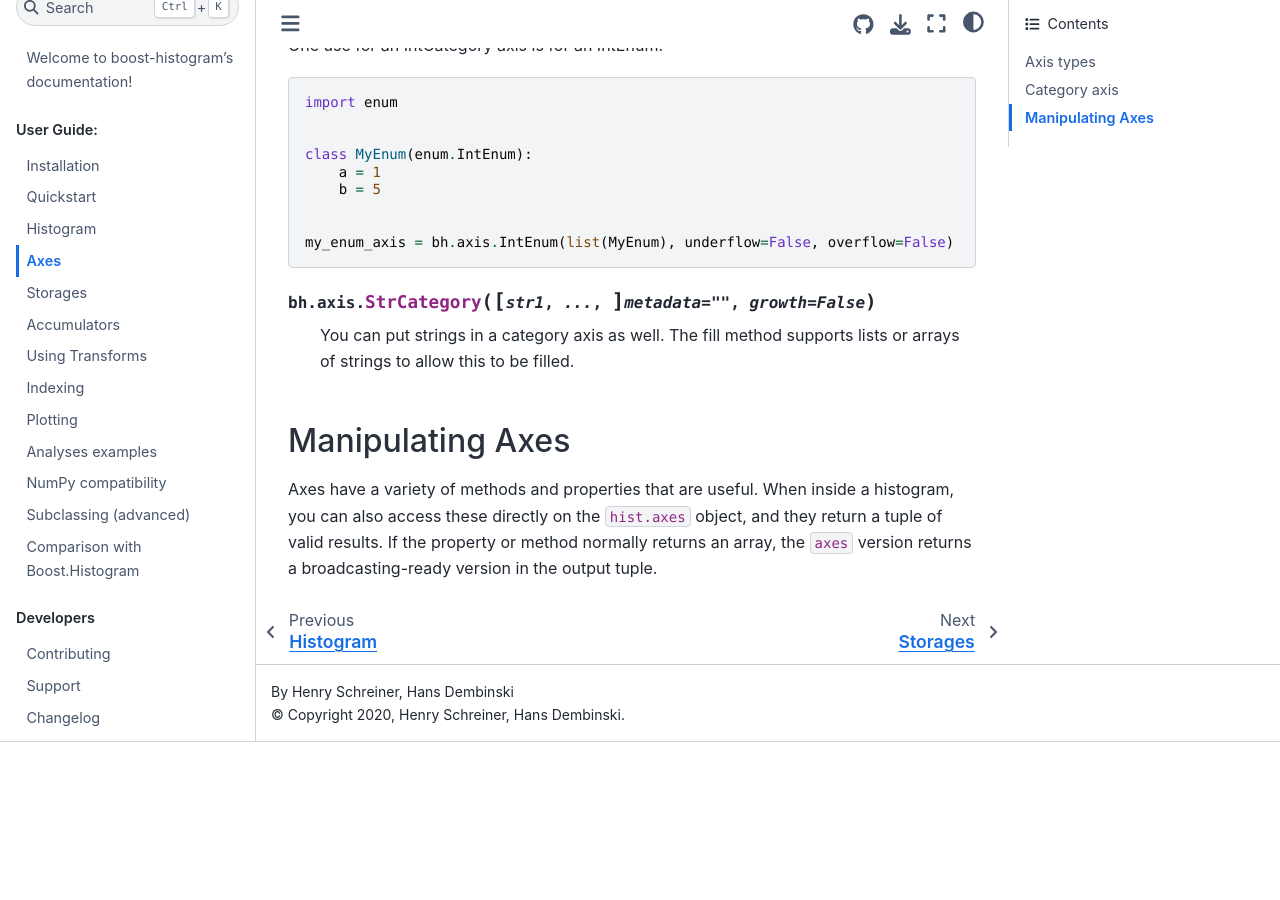
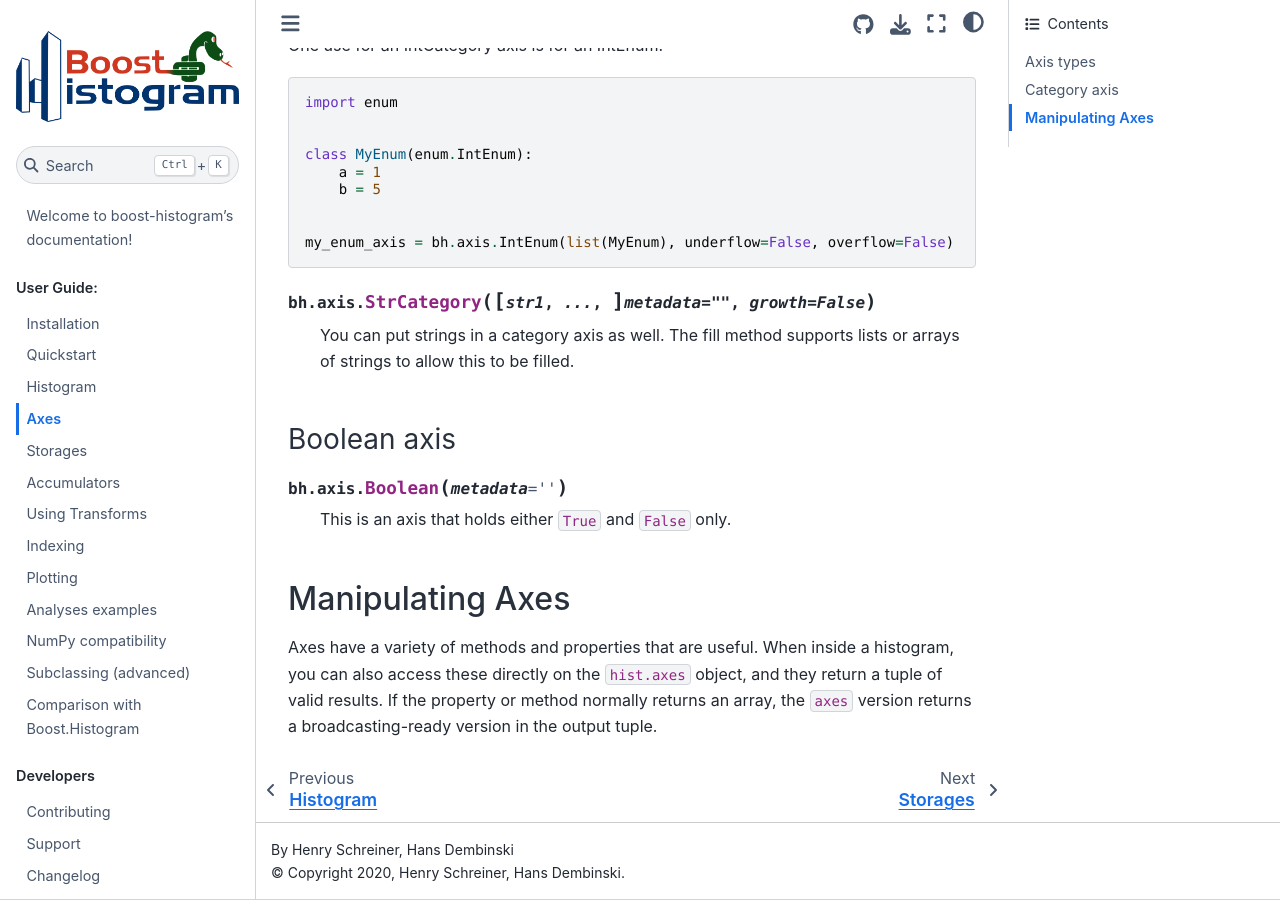
Before and after one commit to scikit-hep/boost-histogram, a Sphinx documentation site: the page built from docs/user-guide/axes.rst, in a window 1280 px wide and 900 px high, scrolled down 2753 px. Built offline with Sphinx 7.4.7 and the Sphinx Book theme 1.1.4, drawn with Linux system fonts in a browser that asks for light colours; pages that are not in the unit, such as notebooks, are missing from menus; before the commit the page ends 3495 px from its top, so only the background shows below that.

Commit message:
docs: add missing boolean axis
Signed-off-by: Henry Schreiner <henryfs@princeton.edu>

```diff
--- a/docs/user-guide/axes.rst
+++ b/docs/user-guide/axes.rst
@@ -131,6 +131,16 @@
    You can put strings in a category axis as well. The fill method supports lists or arrays of strings
    to allow this to be filled.
 
+
+Boolean axis
+^^^^^^^^^^^^
+
+.. py:function:: bh.axis.Boolean(metadata="")
+   :noindex:
+
+   This is an axis that holds either ``True`` and ``False`` only.
+
+
 Manipulating Axes
 -----------------
 
```
